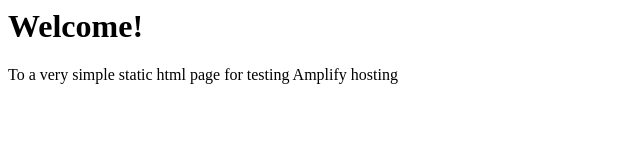
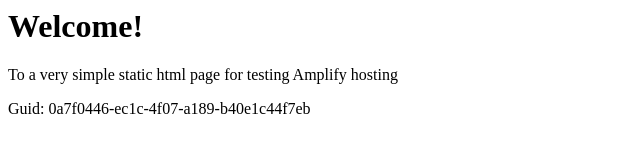
Before and after one commit to aws-aemilia-sfo/Github-PR-Commit-Integration-Test-DoNotTouch-GitHubAutoBuildCanaryTest-v1-preprod-us-west-1, a website: page src/index.html in a window 1280 px wide. Shown: the whole page, without its empty margins (0-640 px from the left). Drawn offline with Linux system fonts and the light colour scheme.

Commit message:
commit from integ tests

```diff
--- a/src/index.html
+++ b/src/index.html
@@ -1,3 +1,5 @@
+
+
 <html lang="en">
 
 <head>
@@ -10,6 +12,6 @@
 <body>
     <h1>Welcome!</h1>
     <p>To a very simple static html page for testing Amplify hosting</p>
-</body>
+    <p>Guid: 0a7f0446-ec1c-4f07-a189-b40e1c44f7eb</p></body>
 
 </html>
```
